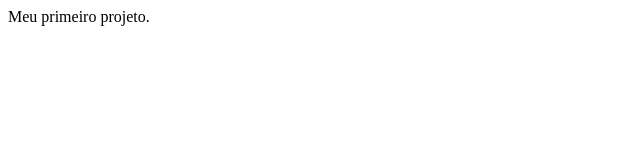
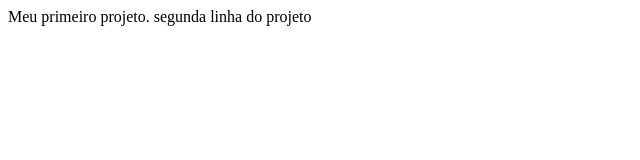
Before and after one commit to vieiraigor8787/aula_git, a plain HTML site: page index.html in a window 1280 px wide. Shown: the whole page, without its empty margins (0-640 px from the left). Drawn offline with Linux system fonts and the light colour scheme.

Commit message:
segunda linha apenas

```diff
--- a/index.html
+++ b/index.html
@@ -1,6 +1,6 @@
  <html>
 <body>
 	Meu primeiro projeto.
-
+	segunda linha do projeto
 </body>
 </html>
```
